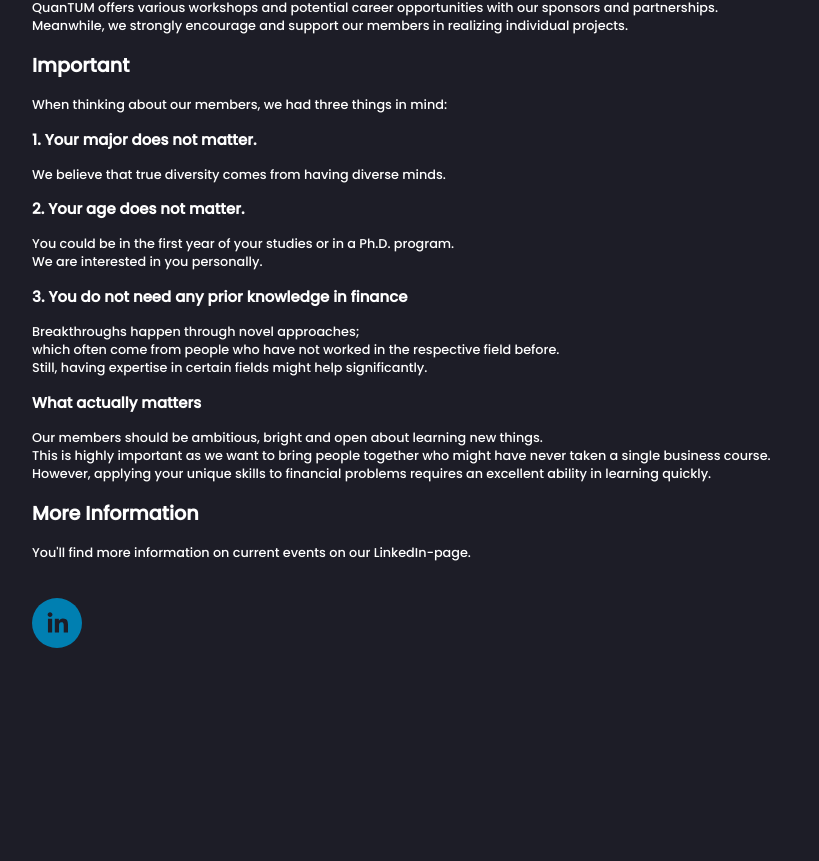
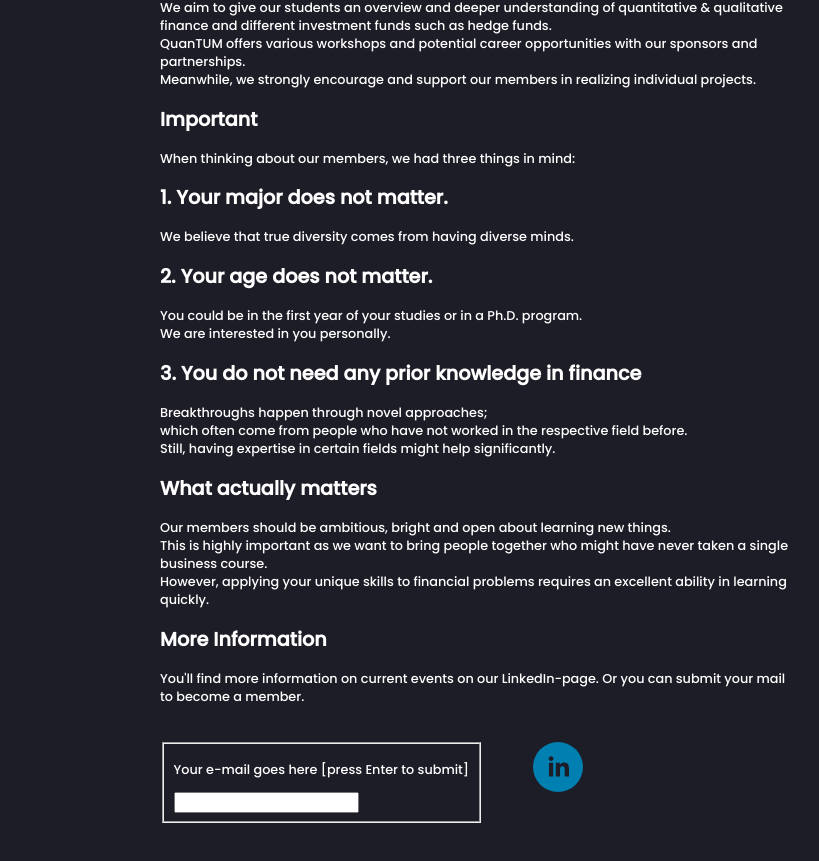
Before and after one commit to KaiDavidF/QuanTUM, a React (Create React App) app: page /l1 in a window 1280 px wide. Shown: the part 233-1094 px from the top of the page, without its empty margins (96-915 px from the left). Before the commit the page ends 881 px from the top, so only its background shows below. Built offline with nearby package versions, Linux system fonts and the light colour scheme.

Commit message:
firstsubmitform

```diff
--- a/src/Landing.css
+++ b/src/Landing.css
@@ -2,13 +2,25 @@
 
 .paragraph {
   padding-top: 2%;
-  padding-left: 10%;
-  padding-right: 10%;
+  padding-left: 20%;
+  padding-right: 30%;
   font-size: 80%;
   font-family: "Poppins", sans-serif;
   color: white;
 }
 
+.rowC {
+  display: flex;
+  flex-direction: row;
+}
 .icon {
-  position: relative;
+  position: absolute;
+  left: 50px;
+  bottom: 5%;
 }
+.input {
+  font-family: "Poppins", sans-serif;
+}
+.form {
+  padding-bottom: 10%;
+}
--- a/src/Landing.js
+++ b/src/Landing.js
@@ -1,7 +1,14 @@
 import "./Landing.css";
 import { SocialIcon } from "react-social-icons";
+
 export default function Landing() {
+  const handleSubmit = (event) => {
+    event.preventDefault();
+    alert("You have submitted your email. See you at the next event!");
+  };
+
   return (
+    <div>
       <div className="paragraph">
         <h1>What is QuanTUM</h1>
         QuanTUM is the first Hedgefund society founded at one of Germanys most
@@ -15,8 +22,8 @@ export default function Landing() {
           We aim to give our students an overview and deeper understanding of
           quantitative & qualitative finance and different investment funds such
           as hedge funds. <br />
-        QuanTUM offers various workshops and potential career opportunities with
-        our sponsors and partnerships. <br />
+          QuanTUM offers various workshops and potential career opportunities
+          with our sponsors and partnerships. <br />
           Meanwhile, we strongly encourage and support our members in realizing
           individual projects.
         </p>
@@ -24,37 +31,49 @@ export default function Landing() {
           <h2>Important</h2>
           When thinking about our members, we had three things in mind:
         </p>
-      <h3>1. Your major does not matter.</h3>
+        <h2>1. Your major does not matter.</h2>
         <p>We believe that true diversity comes from having diverse minds. </p>
-      <h3>2. Your age does not matter.</h3>
+        <h2>2. Your age does not matter.</h2>
         <p>
           You could be in the first year of your studies or in a Ph.D. program.
           <br /> We are interested in you personally.
         </p>
-      <h3>3. You do not need any prior knowledge in finance</h3>
+        <h2>3. You do not need any prior knowledge in finance</h2>
         <p>
           Breakthroughs happen through novel approaches; <br />
-        which often come from people who have not worked in the respective field
-        before.
+          which often come from people who have not worked in the respective
+          field before.
           <br /> Still, having expertise in certain fields might help
           significantly.
         </p>
-      <h3>What actually matters</h3>
+        <h2>What actually matters</h2>
         Our members should be ambitious, bright and open about learning new
         things. <br />
         This is highly important as we want to bring people together who might
         have never taken a single business course.
-      <br /> However, applying your unique skills to financial problems requires
-      an excellent ability in learning quickly.
+        <br /> However, applying your unique skills to financial problems
+        requires an excellent ability in learning quickly.
         <h2>More Information</h2>
-      You'll find more information on current events on our LinkedIn-page.
+        You'll find more information on current events on our LinkedIn-page. Or
+        you can submit your mail to become a member.
         <br />
         <br />
         <br />
+        <div className="rowC">
+          <form className="form" onSubmit={handleSubmit}>
+            <fieldset>
+              <label>
+                <p>Your e-mail goes here [press Enter to submit]</p>
+                <input name="name" />
+              </label>
+            </fieldset>
+          </form>
           <SocialIcon
             className="icon"
             url="https://www.linkedin.com/company/quantum-hedge-fund-club/about/"
           />
         </div>
+      </div>
+    </div>
   );
 }
```
Lines whose indentation alone changed are shown as unchanged.
